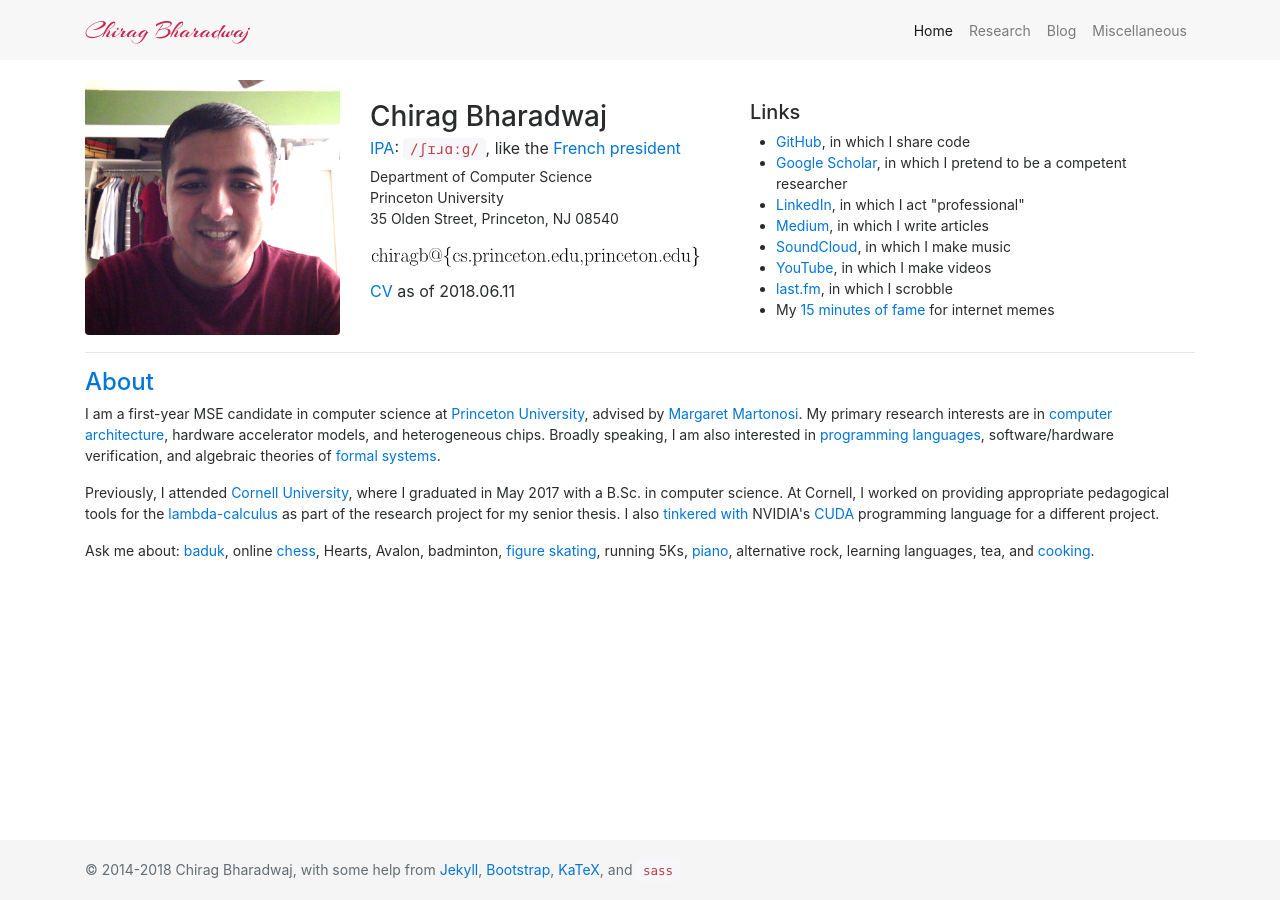
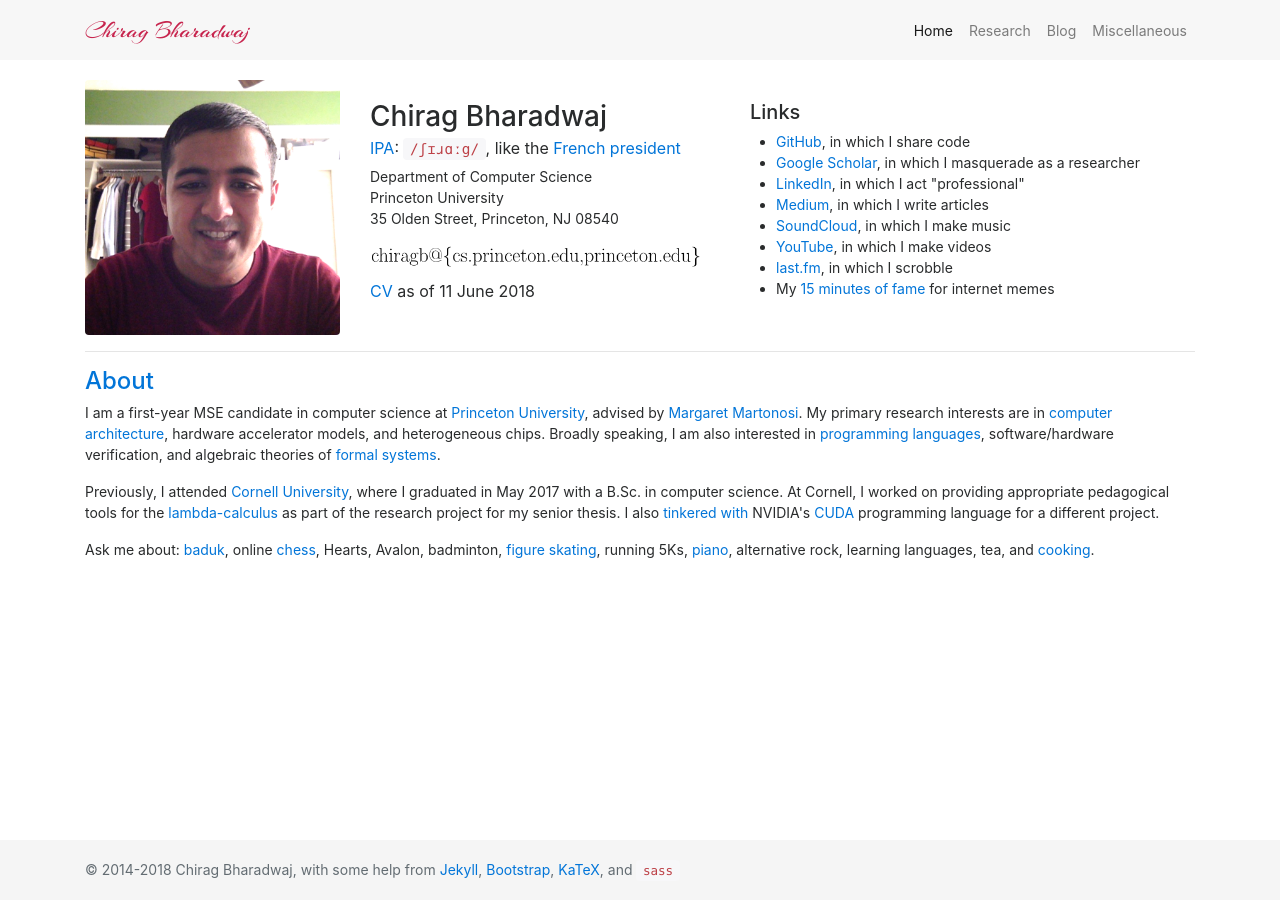
Before and after one commit to chiragbharadwaj/site, a Jekyll site: the page built from index.md, in a window 1280 px wide. Built offline with Jekyll 4.4.1, drawn with Linux system fonts in a browser that asks for light colours.

Commit message:
Changed date format to be more friendly

```diff
--- a/_config.yml
+++ b/_config.yml
@@ -9,7 +9,7 @@ email:   'cb625@cornell.edu'
 baseurl: http://www.cs.princeton.edu/~chiragb
 url:     http://www.cs.princeton.edu/~chiragb
 github:  https://github.com/chiragbharadwaj/site
-updated: 2018.06.11
+updated: 11 June 2018
 
 # Markdown configuration (using `kramdown` instead of `rdiscount`).
 markdown: kramdown
--- a/index.md
+++ b/index.md
@@ -57,7 +57,7 @@ excerpt: I am a MSE candidate at Princeton University in the Department of Compu
 
     <ul style="margin-left: -1em">
       <li><a href="https://github.com/chiragbharadwaj">GitHub</a>, in which I share code</li>
-      <li><a href="https://scholar.google.com/citations?hl=en&user=4_0POVAAAAAJ">Google Scholar</a>, in which I pretend to be a competent researcher</li>
+      <li><a href="https://scholar.google.com/citations?hl=en&user=4_0POVAAAAAJ">Google Scholar</a>, in which I masquerade as a researcher</li>
       <li><a href="https://www.linkedin.com/in/chiragbharadwaj/">LinkedIn</a>, in which I act "professional"</li>
       <li><a href="https://medium.com/@chiragbharadwaj">Medium</a>, in which I write articles</li>
       <li><a href="https://soundcloud.com/chiragbharadwaj">SoundCloud</a>, in which I make music</li>
```
